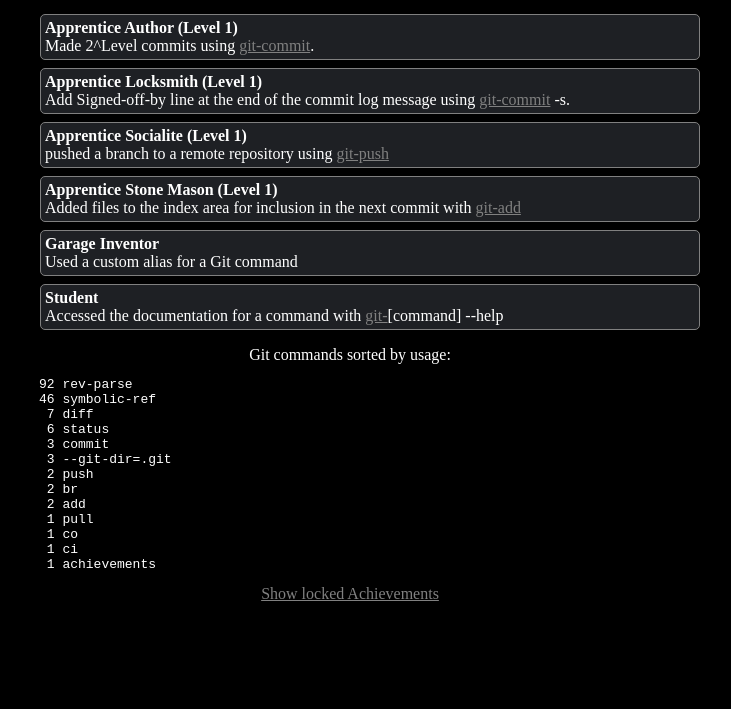
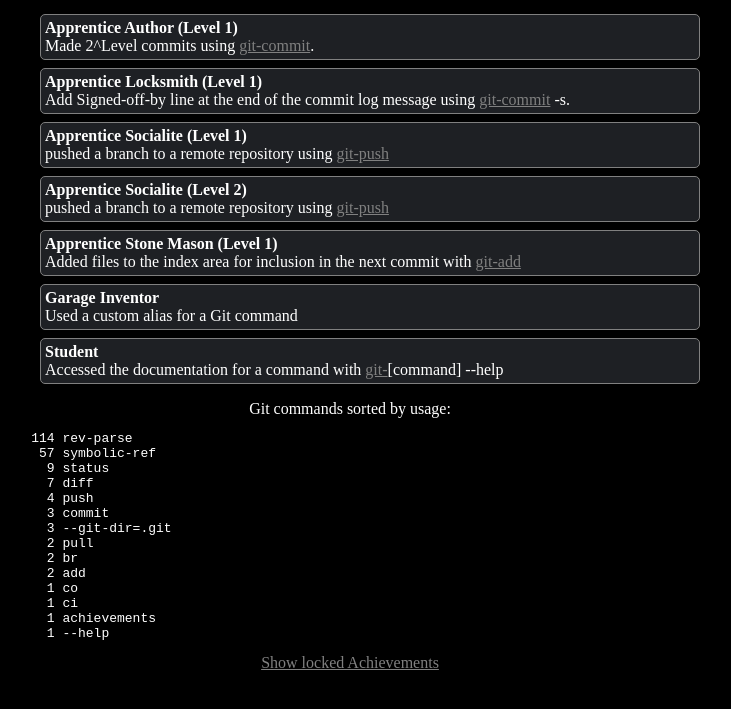
Before and after one commit to genehack/etc, a plain HTML site: page index.html in a window 1280 px wide. Shown: the part 67-776 px from the top of the page, without its empty margins (290-1021 px from the left). Drawn offline with Linux system fonts and the light colour scheme.

Commit message:
New achievement Apprentice Socialite (Level 2)

```diff
--- a/index.html
+++ b/index.html
@@ -35,30 +35,32 @@ ul {
 <body>
 
 <h2>John SJ Anderson's Git Achievements</h2>
-Unlocked 6/0 <a href="http://github.com/icefox/git-achievements">Git Achievements</a> for 10 points<br>
+Unlocked 6/0 <a href="http://github.com/icefox/git-achievements">Git Achievements</a> for 13 points<br>
 <ul>
 <li><div class="title">Apprentice Author (Level 1)</div>  <div class="info">Made 2^Level commits using <a href="http://www.kernel.org/pub/software/scm/git/docs/git-commit.html">git-commit</a>.</div></li>
 <li><div class="title">Apprentice Locksmith (Level 1)</div>  <div class="info">Add Signed-off-by line at the end of the commit log message using <a href="http://www.kernel.org/pub/software/scm/git/docs/git-commit.html">git-commit</a> -s.</div></li>
 <li><div class="title">Apprentice Socialite (Level 1)</div>  <div class="info">pushed a branch to a remote repository using <a href="http://www.kernel.org/pub/software/scm/git/docs/git-push.html">git-push</a></div></li>
+<li><div class="title">Apprentice Socialite (Level 2)</div>  <div class="info">pushed a branch to a remote repository using <a href="http://www.kernel.org/pub/software/scm/git/docs/git-push.html">git-push</a></div></li>
 <li><div class="title">Apprentice Stone Mason (Level 1)</div>  <div class="info">Added files to the index area for inclusion in the next commit with <a href="http://www.kernel.org/pub/software/scm/git/docs/git-add.html">git-add</a></div></li>
 <li><div class="title">Garage Inventor</div>  <div class="info">Used a custom alias for a Git command</div></li>
 <li><div class="title">Student</div>  <div class="info">Accessed the documentation for a command with <a href="http://www.kernel.org/pub/software/scm/git/docs/git-.html">git-</a>[command] --help</div></li>
 </ul>
 Git commands sorted by usage:
 <pre style="text-align: left">
-     92 rev-parse
-     46 symbolic-ref
+    114 rev-parse
+     57 symbolic-ref
+      9 status
       7 diff
-      6 status
+      4 push
       3 commit
       3 --git-dir=.git
-      2 push
+      2 pull
       2 br
       2 add
-      1 pull
       1 co
       1 ci
       1 achievements
+      1 --help
 </pre>
 <script type="text/javascript">
 function showLocked() {
```
Also changed, not shown: 1 other file.
